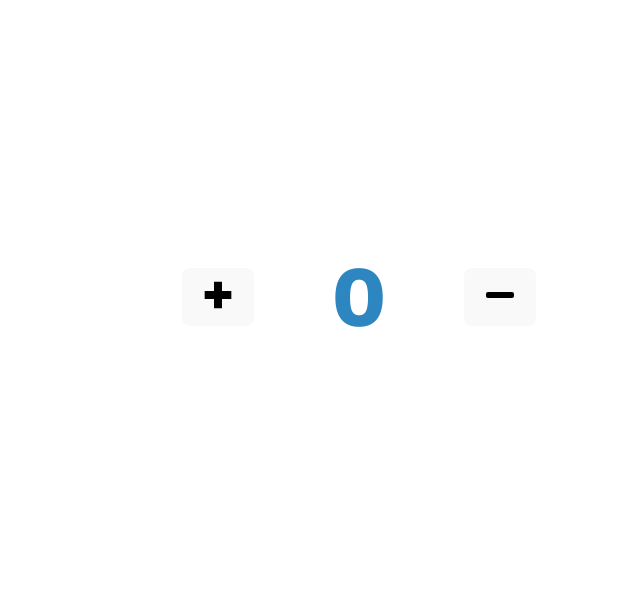
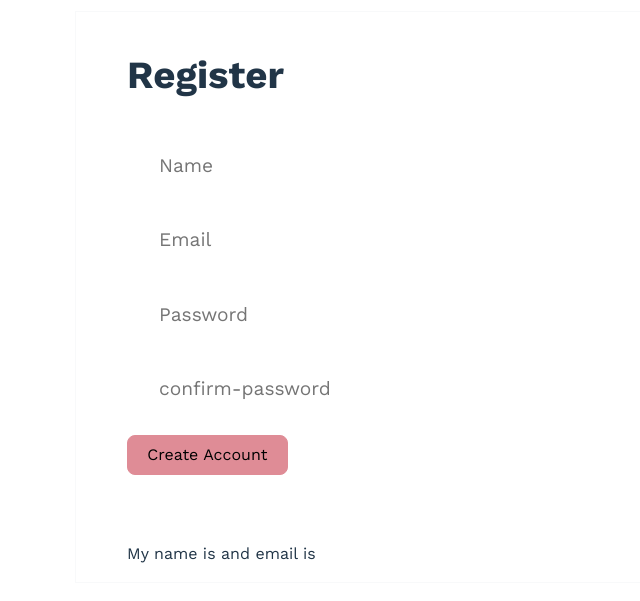
Before and after one commit to SteadFast02/React-Hooks-Playlist, a React (Vite) app: page / in a window 1280 px wide. Shown: the part 103-704 px from the top of the page, without its empty margins (281-921 px from the left). Built offline with nearby package versions, Linux system fonts and the light colour scheme.

Commit message:
use state real time example

```diff
--- a/src/App.jsx
+++ b/src/App.jsx
@@ -3,6 +3,7 @@
 // import UseState from "./components/usestate/UseState";
 import ReducerHook from "./components/usereducer/ReducerHook";
 import UseState from "./components/usestate/UseState";
+import UseStateObject from "./components/usestate/UseStateObject";
 // import Parent from "./Parent";
 // import RefHook from "./components/useref/RefHook";
 // import RefHook1 from "./components/useref/RefHook1";
@@ -12,7 +13,8 @@ import UseState from "./components/usestate/UseState";
 
 const App = () => {
   // return <ReducerHook />;
-  return <UseState />;
+  // return <UseState />;
+  return <UseStateObject />;
 };
 
 export default App;
```
